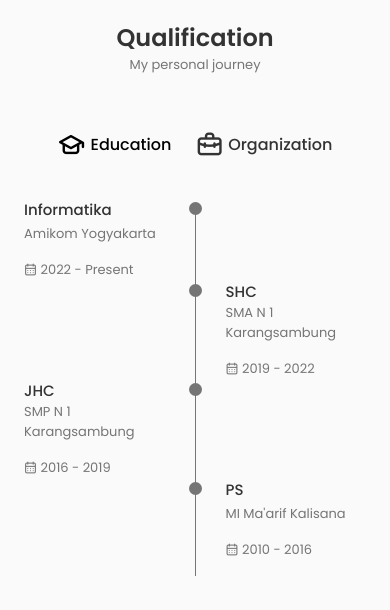
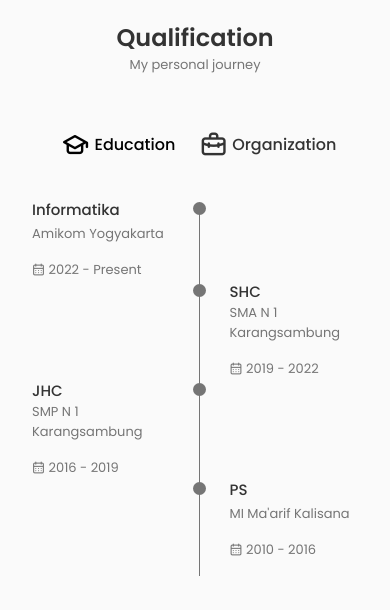
Before and after one commit to damar-glh/me, a React (Create React App) app: page / in a window 390 px wide. Shown: the part 3620-4230 px from the top of the page. Built offline with nearby package versions, Linux system fonts and the light colour scheme.

Commit message:
update: page-qualifications

```diff
--- a/src/components/qualification/qualification.css
+++ b/src/components/qualification/qualification.css
@@ -91,7 +91,7 @@
 
   @media screen and (max-width: 768px) {
     .qualification__container {
-        margin-left: var(--mb-1-5);
+        margin-left: var(--mb-2);
         margin-right: var(--mb-1-5);
     }
   }
```
